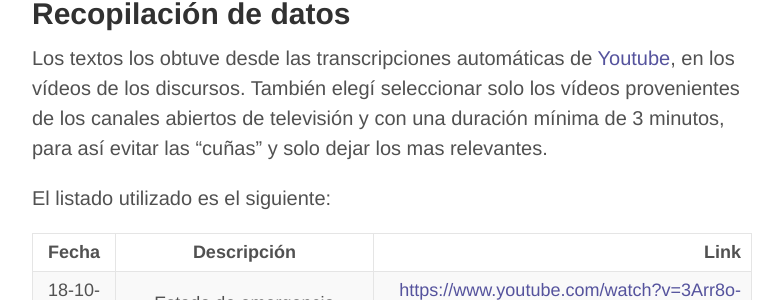
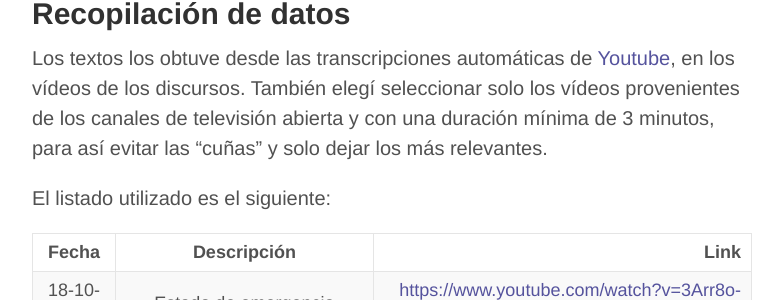
Before and after one commit to benjad/benjad.github.io, a Jekyll site: the page built from _posts/2020-03-06-modelamiento-topicos_pinera.md, in a window 1280 px wide and 900 px high, scrolled down 403 px. Shown: the part 213-513 px from the top of the window, without its empty margins (248-1031 px from the left). Built offline with Jekyll 4.4.1, drawn with Linux system fonts in a browser that asks for light colours; Markdown is read by kramdown in place of the engine named in the settings; comment, search, counter and statistics services are not loaded.

Commit message:
spell correction piñera post

```diff
--- a/_posts/2020-03-06-modelamiento-topicos_pinera.md
+++ b/_posts/2020-03-06-modelamiento-topicos_pinera.md
@@ -9,7 +9,7 @@ Por lo anterior, me pareció interesante aplicar  Latent Dirichlet Allocation (L
 
 ## Recopilación de datos
 
-Los textos los obtuve desde las transcripciones automáticas de [Youtube](http://www.youtube.com), en los vídeos de los discursos. También elegí seleccionar solo los vídeos provenientes de los canales abiertos de televisión y con una duración mínima de 3 minutos, para así evitar  las "cuñas" y solo dejar los mas relevantes.
+Los textos los obtuve desde las transcripciones automáticas de [Youtube](http://www.youtube.com), en los vídeos de los discursos. También elegí seleccionar solo los vídeos provenientes de los canales  de televisión abierta y con una duración mínima de 3 minutos, para así evitar  las "cuñas" y solo dejar los más relevantes.
 
 
 El listado utilizado es el siguiente:
```
